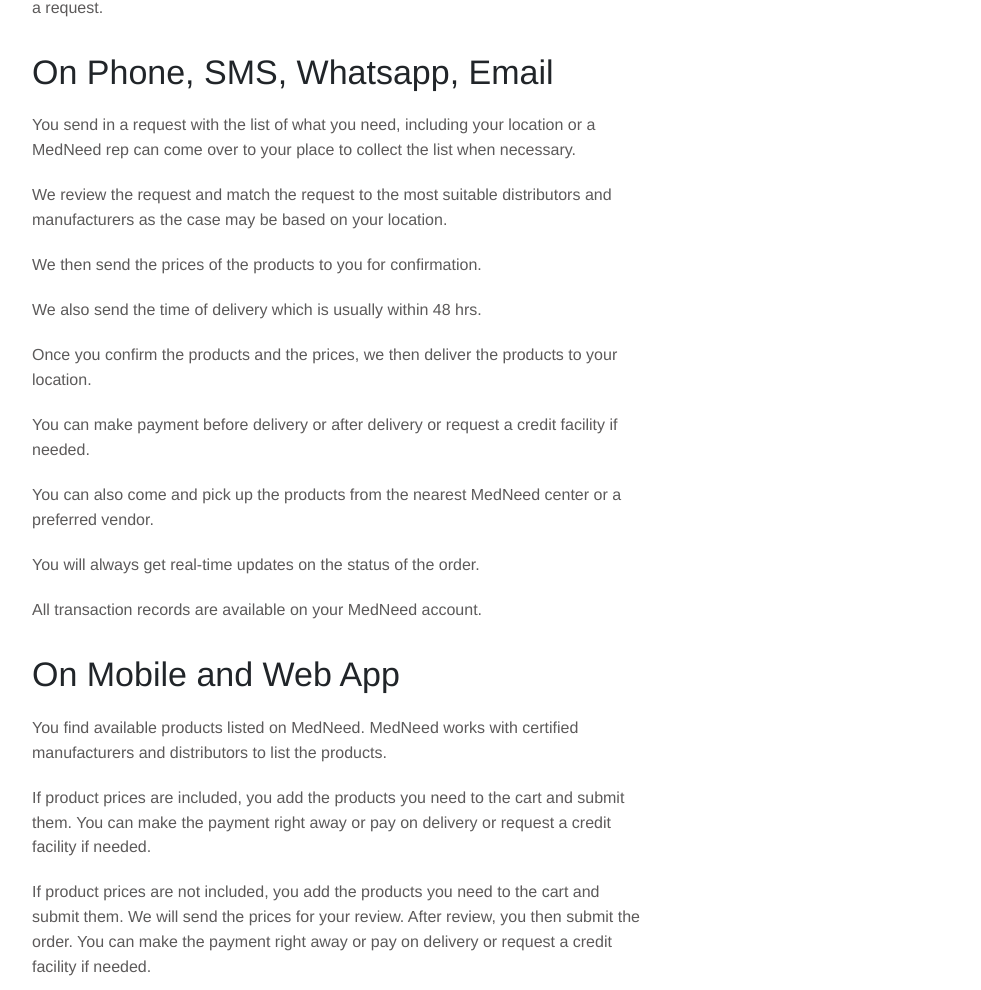
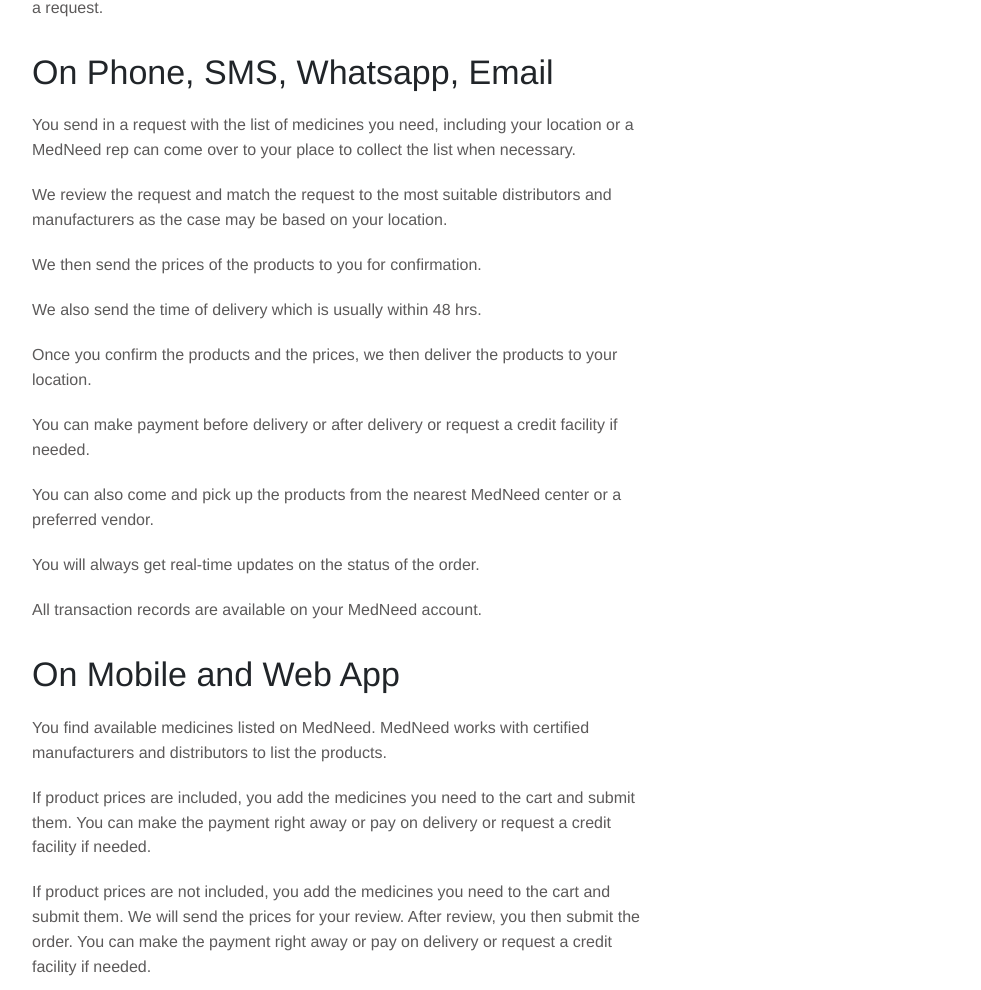
Before and after one commit to Iraneus/betamedneed, a Jekyll site: the page built from order.md, in a window 1280 px wide and 1400 px high. Shown: the part 296-1286 px from the top of the window, without its empty margins (143-1124 px from the left). Built offline with Jekyll 4.4.1, drawn with Linux system fonts in a browser that asks for light colours.

Commit message:
commit after major grammar editing

```diff
--- a/order.md
+++ b/order.md
@@ -8,7 +8,7 @@
 We have convenient ways for you to place orders. To place an order, you can call 08088829216, send SMS, Whatsapp, email, or use the web and mobile app to make a request.
 
 # On Phone, SMS, Whatsapp, Email
-You send in a request with the list of what you need, including your location or a MedNeed rep can come over to your place to collect the list when necessary.
+You send in a request with the list of medicines you need, including your location or a MedNeed rep can come over to your place to collect the list when necessary.
 
 We review the request and match the request to the most suitable distributors and manufacturers as the case may be based on your location.
 
@@ -27,11 +27,11 @@
 All transaction records are available on your MedNeed account.
 
 # On Mobile and Web App
-You find available products listed on MedNeed. MedNeed works with certified manufacturers and distributors to list the products.
+You find available medicines listed on MedNeed. MedNeed works with certified manufacturers and distributors to list the products.
 
-If product prices are included, you add the products you need to the cart and submit them. You can make the payment right away or pay on delivery or request a credit facility if needed.
+If product prices are included, you add the medicines you need to the cart and submit them. You can make the payment right away or pay on delivery or request a credit facility if needed.
 
-If product prices are not included, you add the products you need to the cart and submit them. We will send the prices for your review. After review, you then submit the order. You can make the payment right away or pay on delivery or request a credit facility if needed.
+If product prices are not included, you add the medicines you need to the cart and submit them. We will send the prices for your review. After review, you then submit the order. You can make the payment right away or pay on delivery or request a credit facility if needed.
 
 MedNeed delivers the products to your location.
 
```
